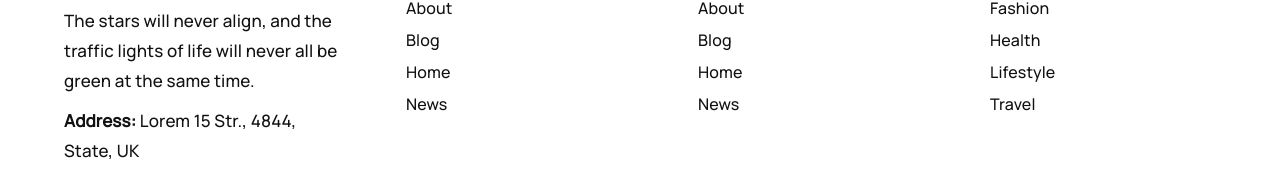
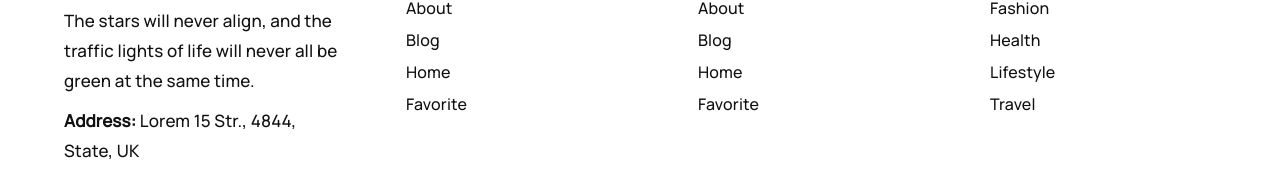
Before and after one commit to AnatoliiZh/react-project-control, a React (Create React App) app: page / in a window 1280 px wide. Shown: the part 4252-4430 px from the top of the page. Built offline with nearby package versions, Linux system fonts and the light colour scheme.

Commit message:
add Favorite to footer

```diff
--- a/src/container/Footer/Footer.tsx
+++ b/src/container/Footer/Footer.tsx
@@ -41,7 +41,9 @@ const Footer = (props: Props) => {
                                 <li className="footer-list-item">
                                     <LinkItem to={`/`}>Home</LinkItem>
                                 </li>
-                                <li>News</li>
+                                <li className="footer-list-item">
+                                    <LinkItem to={`/Favorite`}>Favorite</LinkItem>
+                                </li>
                             </ul>
                         </div>
                     </Grid>
@@ -59,7 +61,9 @@ const Footer = (props: Props) => {
                                 <li className="footer-list-item">
                                     <LinkItem to={`/`}>Home</LinkItem>
                                 </li>
-                                <li>News</li>
+                                <li className="footer-list-item">
+                                    <LinkItem to={`/Favorite`}>Favorite</LinkItem>
+                                </li>
                             </ul>
                         </div>
                     </Grid>
```
